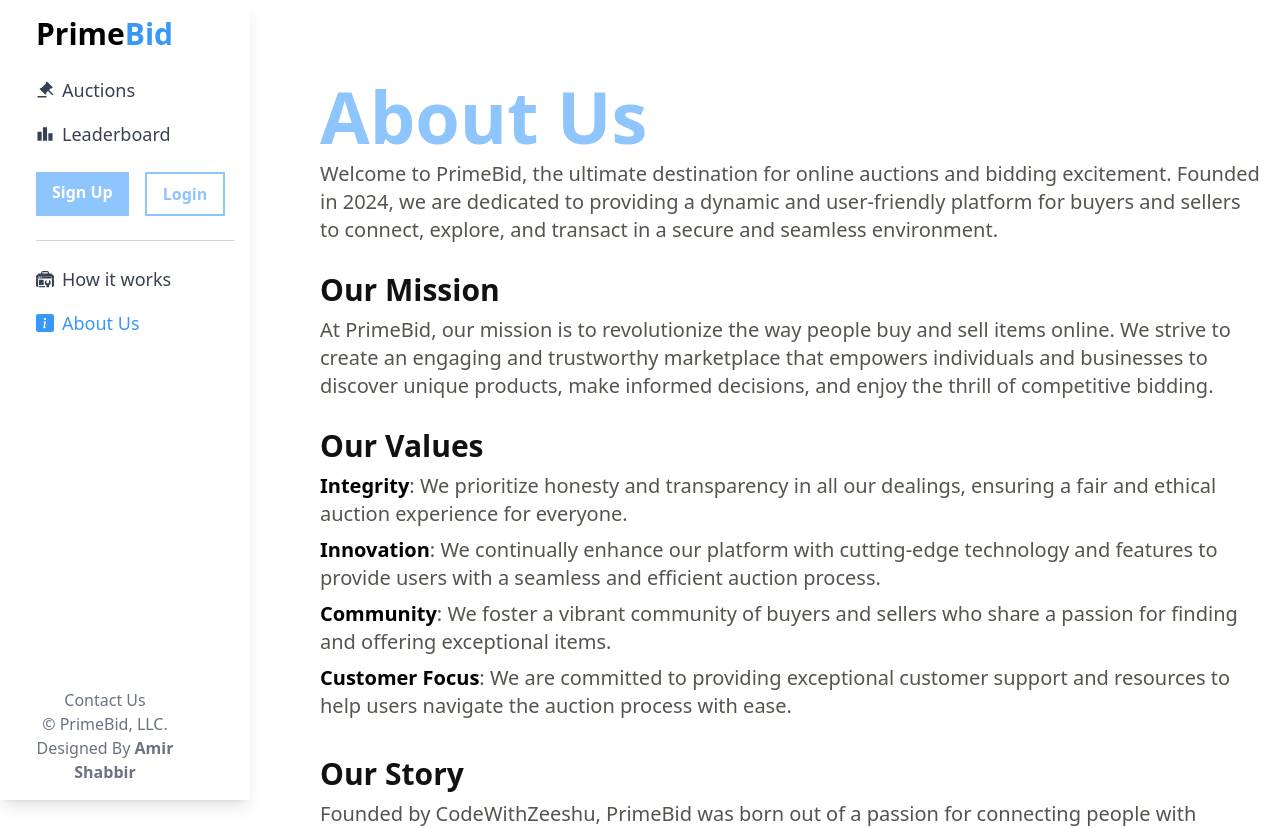
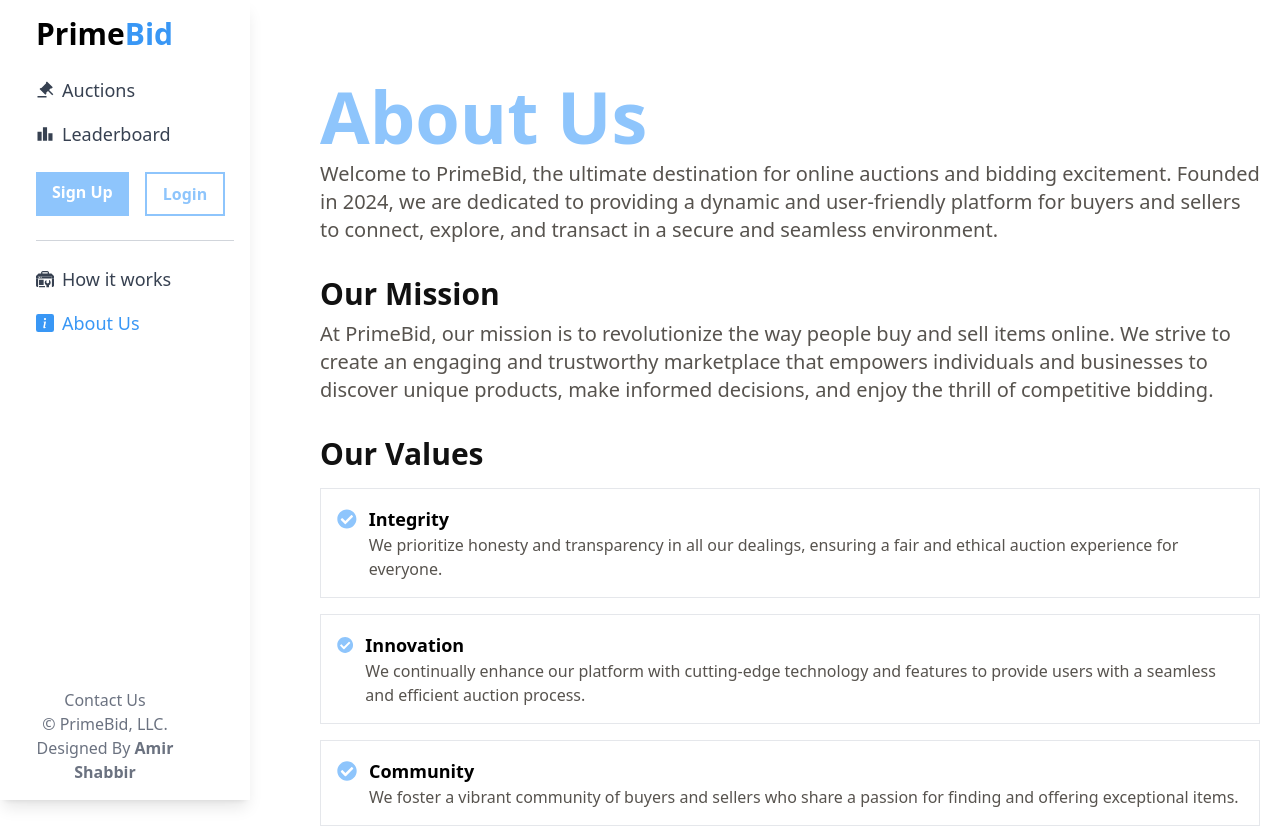
Before and after one commit to AmirShabbir99/Auction_Portal, a React (Vite) app in the folder Client/: page /about in a window 1280 px wide. Shown: the top 828 px of the page. Built offline with nearby package versions, Linux system fonts and the light colour scheme; no server answers.

Commit message:
update about ui

```diff
--- a/Client/src/pages/About.jsx
+++ b/Client/src/pages/About.jsx
@@ -1,3 +1,5 @@
+import { FaCheckCircle } from "react-icons/fa";
+
 const About = () => {
   const values = [
     {
@@ -27,12 +29,9 @@ const About = () => {
   ];
 
   return (
-    <>
-      <section className="w-full ml-0 m-0 h-fit px-5 pt-20 lg:pl-[320px] gap-7 flex flex-col min-h-screen py-4 justify-center">
+    <section className="w-full ml-0 px-5 pt-20 lg:pl-[320px] flex flex-col gap-8 min-h-screen py-4 justify-center">
       <div>
-          <h1
-            className={`text-[#8EC5FC] text-2xl font-bold mb-2 min-[480px]:text-4xl md:text-6xl xl:text-7xl 2xl:text-8xl`}
-          >
+        <h1 className="text-[#8EC5FC] text-2xl font-bold mb-2 min-[480px]:text-4xl md:text-6xl xl:text-7xl 2xl:text-8xl">
           About Us
         </h1>
         <p className="text-xl text-stone-600">
@@ -43,10 +42,9 @@ const About = () => {
           environment.
         </p>
       </div>
+
       <div>
-          <h3
-            className={`text-[#111] text-xl font-semibold mb-2 min-[480px]:text-xl md:text-2xl lg:text-3xl`}
-          >
+        <h3 className="text-[#111] text-xl font-semibold mb-2 md:text-2xl lg:text-3xl">
           Our Mission
         </h3>
         <p className="text-xl text-stone-600">
@@ -57,27 +55,29 @@ const About = () => {
           competitive bidding.
         </p>
       </div>
+
       <div>
-          <h3
-            className={`text-[#111] text-xl font-semibold mb-2 min-[480px]:text-xl md:text-2xl lg:text-3xl`}
-          >
+        <h3 className="text-[#111] text-xl font-semibold mb-4 md:text-2xl lg:text-3xl">
           Our Values
         </h3>
-          <ul className="list-inside">
-            {values.map((element) => {
-              return (
-                <li className="text-xl text-stone-600 mb-2" key={element.id}>
-                  <span className="text-black font-bold">{element.title}</span>:{" "}
-                  {element.description}
+        <ul className="flex flex-col gap-4">
+          {values.map((element) => (
+            <li
+              key={element.id}
+              className="flex items-start gap-3 p-4 bg-white border rounded-md transition-all duration-300 hover:bg-[#FFFDD0] hover:scale-[1.02]"
+            >
+              <FaCheckCircle className="text-[#8EC5FC] mt-1 text-xl" />
+              <div>
+                <p className="text-black font-bold text-lg">{element.title}</p>
+                <p className="text-stone-600 text-md">{element.description}</p>
+              </div>
             </li>
-              );
-            })}
+          ))}
         </ul>
       </div>
+
       <div>
-          <h3
-            className={`text-[#111] text-xl font-semibold mb-2 min-[480px]:text-xl md:text-2xl lg:text-3xl`}
-          >
+        <h3 className="text-[#111] text-xl font-semibold mb-2 md:text-2xl lg:text-3xl">
           Our Story
         </h3>
         <p className="text-xl text-stone-600">
@@ -88,10 +88,9 @@ const About = () => {
           for users worldwide.
         </p>
       </div>
+
       <div>
-          <h3
-            className={`text-[#111] text-xl font-semibold mb-2 min-[480px]:text-xl md:text-2xl lg:text-3xl`}
-          >
+        <h3 className="text-[#111] text-xl font-semibold mb-2 md:text-2xl lg:text-3xl">
           Join Us
         </h3>
         <p className="text-xl text-stone-600">
@@ -101,6 +100,7 @@ const About = () => {
           thrill of winning your next great find.
         </p>
       </div>
+
       <div>
         <p className="text-[#8EC5FC] text-xl font-bold mb-3">
           Thank you for choosing PrimeBid. We look forward to being a part of
@@ -108,7 +108,6 @@ const About = () => {
         </p>
       </div>
     </section>
-    </>
   );
 };
 
--- a/Client/src/pages/HowItWorks.jsx
+++ b/Client/src/pages/HowItWorks.jsx
@@ -48,37 +48,32 @@ const HowItWorks = () => {
   ];
 
   return (
-    <>
-      <section className="w-full ml-0 m-0 h-fit px-5 pt-20 lg:pl-[320px] flex flex-col min-h-screen py-4 justify-center">
-        <h1
-          className={`text-[#8EC5FC] text-2xl font-bold mb-2 min-[480px]:text-4xl md:text-6xl xl:text-7xl 2xl:text-8xl`}
-        >
+    <section className="w-full ml-0 px-5 pt-20 lg:pl-[320px] flex flex-col min-h-screen py-4 justify-center">
+      <h1 className="text-[#8EC5FC] text-2xl font-bold mb-2 min-[480px]:text-4xl md:text-6xl xl:text-7xl 2xl:text-8xl">
         Discover How PrimeBid Operates
       </h1>
+
       <div className="flex flex-col gap-4 my-5">
-          {steps.map((element, index) => {
-            return (
+        {steps.map((element, index) => (
           <div
             key={index}
-                className="bg-white rounded-md p-2 lg:p-5 flex flex-col gap-2 group hover:bg-black transition-all duration-300"
+            className="bg-white rounded-md p-3 lg:p-6 flex flex-col gap-3 border hover:bg-[#FFFDD0] transition-all duration-300 hover:scale-[1.02]"
           >
-                <div className="bg-black text-white p-3 text-xl rounded-full w-fit group-hover:bg-[#8EC5FC] transition-all duration-300">
+            <div className="flex items-center gap-4">
+              <div className="bg-black text-white p-3 text-xl rounded-full w-fit transition-all duration-300">
                 {element.icon}
               </div>
-                <h3
-                  className={`text-[#8EC5FC] text-xl font-semibold mb-2 min-[480px]:text-xl md:text-2xl lg:text-3xl`}
-                >
+              <h3 className="text-[#8EC5FC] text-xl font-semibold md:text-2xl lg:text-3xl transition-all duration-300">
                 {element.title}
               </h3>
-                <p className="text-xl text-stone-700 group-hover:text-[#fff] transition-all duration-300">
+            </div>
+            <p className="text-stone-700 text-lg md:text-xl transition-all duration-300">
               {element.description}
             </p>
           </div>
-            );
-          })}
+        ))}
       </div>
     </section>
-    </>
   );
 };
 
```
Also changed, not shown: Client/vercel.json (deleted), 1 other file (tests, documents, lock files or other folders). Lines whose indentation alone changed are shown as unchanged.
